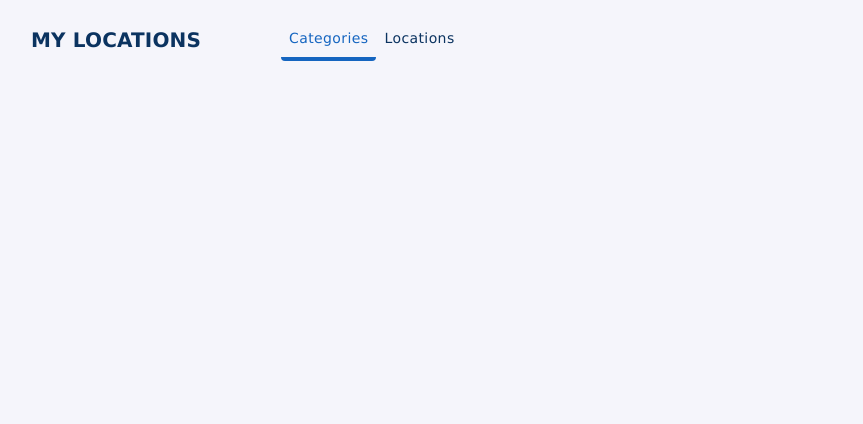
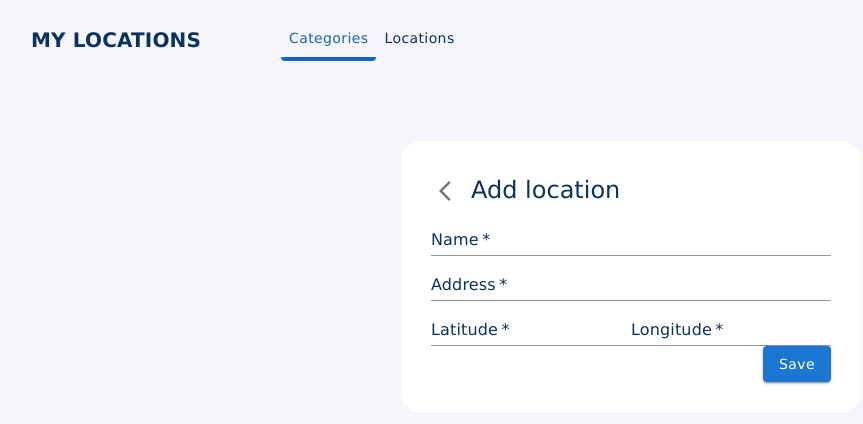
Before and after one commit to oanaprf/my-locations, a React (Create React App) app: page /locations/add in a window 1280 px wide. Shown: the top 424 px of the page, without its empty margins (9-872 px from the left). Built offline with nearby package versions, Linux system fonts and the light colour scheme.

Commit message:
added location crud

```diff
--- a/src/App.tsx
+++ b/src/App.tsx
@@ -6,6 +6,8 @@ import CategoriesList from "./components/categories/CategoriesList";
 import Locations from "./components/locations/LocationsList";
 import AddCategory from "./components/categories/AddCategory";
 import ViewCategory from "./components/categories/ViewCategory";
+import AddLocation from "./components/locations/AddLocation";
+import ViewLocation from "./components/locations/ViewLocation";
 
 const useStyles = makeStyles({
   app: {
@@ -42,6 +44,9 @@ const App = () => {
           <Route path="/categories/:id/view" element={<ViewCategory />} />
           <Route path="/categories/:id/edit" element={<AddCategory />} />
           <Route path="/categories" element={<CategoriesList />} />
+          <Route path="/locations/add" element={<AddLocation />} />
+          <Route path="/locations/:id/view" element={<ViewLocation />} />
+          <Route path="/locations/:id/edit" element={<AddLocation />} />
           <Route path="/locations" element={<Locations />} />
           <Route path="/" element={<Navigate to="/categories" />} />
         </Routes>
--- /dev/null
+++ b/src/components/locations/AddLocation.tsx
@@ -0,0 +1,118 @@
+import { Typography, TextField, Button, IconButton } from "@mui/material";
+import { v4 as uuidv4 } from "uuid";
+import { makeStyles } from "@mui/styles";
+import { ArrowBackIos } from "@mui/icons-material";
+import { useState } from "react";
+import { useDispatch, useSelector } from "react-redux";
+import { addLocation, editLocation } from "../../redux/actions";
+import { useNavigate, useParams } from "react-router-dom";
+import { getLocationById } from "../../redux/selectors";
+
+const useStyles = makeStyles({
+  form: {
+    width: 400,
+    minHeight: 200,
+    backgroundColor: "white",
+    borderRadius: 20,
+    padding: 30,
+    display: "flex",
+    flexDirection: "column",
+    justifyContent: "space-between",
+  },
+  flex: {
+    display: "flex",
+    alignItems: "center",
+  },
+  saveButton: {
+    alignSelf: "flex-end",
+  },
+});
+
+const AddLocation = () => {
+  const classes = useStyles();
+  const dispatch = useDispatch();
+  const navigate = useNavigate();
+  const params = useParams();
+  const location = useSelector(getLocationById(params?.id ?? ""));
+  const [name, setName] = useState(location?.name ?? "");
+  const [address, setAddress] = useState(location?.address ?? "");
+  const [latitude, setLatitude] = useState(location?.coordinates?.latitude ?? "");
+  const [longitude, setLongitude] = useState(location?.coordinates?.longitude ?? "");
+
+  const onNameChange = (e: React.ChangeEvent<HTMLInputElement>) =>
+    setName(e?.target?.value);
+  const onAddressChange = (e: React.ChangeEvent<HTMLInputElement>) =>
+    setAddress(e?.target?.value);
+  const onLatitudeChange = (e: React.ChangeEvent<HTMLInputElement>) =>
+    setLatitude(e?.target?.value);
+  const onLongitudeChange = (e: React.ChangeEvent<HTMLInputElement>) =>
+    setLongitude(e?.target?.value);
+
+  const onSave = () => {
+    if (name) {
+      if (location?.id) dispatch(editLocation({ id: location?.id, name, address }));
+      else
+        dispatch(
+          addLocation({
+            id: uuidv4(),
+            name,
+            address,
+            coordinates: { latitude, longitude },
+          })
+        );
+      navigate("/locations");
+    }
+  };
+
+  const onBackClick = () => navigate(-1);
+
+  return (
+    <div className={classes.form}>
+      <div className={classes.flex}>
+        <IconButton onClick={onBackClick}>
+          <ArrowBackIos />
+        </IconButton>
+        <Typography variant="h5">{location?.id ? "Edit" : "Add"} location</Typography>
+      </div>
+      <TextField
+        label="Name"
+        size="small"
+        variant="standard"
+        required
+        value={name}
+        onChange={onNameChange}
+      />
+      <TextField
+        label="Address"
+        size="small"
+        variant="standard"
+        required
+        value={address}
+        onChange={onAddressChange}
+      />
+      <div className={classes.flex}>
+        <TextField
+          label="Latitude"
+          size="small"
+          variant="standard"
+          required
+          value={latitude}
+          onChange={onLatitudeChange}
+        />
+        <TextField
+          label="Longitude"
+          size="small"
+          variant="standard"
+          required
+          value={longitude}
+          onChange={onLongitudeChange}
+        />
+      </div>
+      <Button variant="contained" onClick={onSave} className={classes.saveButton}>
+        Save
+      </Button>
+    </div>
+  );
+};
+
+export default AddLocation;
--- a/src/components/locations/LocationsList.tsx
+++ b/src/components/locations/LocationsList.tsx
@@ -1,31 +1,59 @@
+import { Typography } from "@mui/material";
 import { makeStyles } from "@mui/styles";
-import { useSelector } from "react-redux";
-import { getLocations } from "../../redux/selectors";
+import clsx from "clsx";
+import { useDispatch, useSelector } from "react-redux";
+import { selectLocation } from "../../redux/actions";
+import { getLocations, getSelectedLocationId } from "../../redux/selectors";
 import { Location } from "../../utils/types";
 
 const useStyles = makeStyles({
   locations: {
     display: "flex",
     flexDirection: "column",
+    width: 500,
   },
   location: {
     backgroundColor: "white",
-    borderRadius: 20,
+    borderRadius: 10,
     padding: 20,
+    marginBottom: 5,
+    "&:hover": {
+      cursor: "pointer",
+      backgroundColor: "#e8f0f9",
+      transition: "background-color 0.5s ease",
+    },
+    "&.selected": {
+      backgroundColor: "#d0e0f2",
+    },
   },
 });
 
 const LocationList = () => {
   const classes = useStyles();
+  const dispatch = useDispatch();
   const locations: Location[] = useSelector(getLocations);
+  const selectedLocationId: string = useSelector(getSelectedLocationId);
+
+  const onSelectCategory = (id: string) => () =>
+    dispatch(selectLocation(id === selectedLocationId ? "" : id));
 
   return (
     <div className={classes.locations}>
-      {locations?.map(({ id, name }) => (
-        <div key={id} className={classes.location}>
-          {name}
-        </div>
-      ))}
+      {locations?.length ? (
+        locations?.map(({ id, name }) => (
+          <div
+            key={id}
+            className={clsx(classes.location, selectedLocationId === id && "selected")}
+            onClick={onSelectCategory(id)}
+          >
+            {name}
+          </div>
+        ))
+      ) : (
+        <Typography variant="body1">
+          There are no locations. Add one on the button above.
+        </Typography>
+      )}
     </div>
   );
 };
--- /dev/null
+++ b/src/components/locations/ViewLocation.tsx
@@ -0,0 +1,79 @@
+import { Typography, IconButton } from "@mui/material";
+import { makeStyles } from "@mui/styles";
+import { useSelector } from "react-redux";
+import { ArrowBackIos } from "@mui/icons-material";
+import { useNavigate, useParams } from "react-router-dom";
+import { getLocationById } from "../../redux/selectors";
+
+const useStyles = makeStyles({
+  form: {
+    width: 400,
+    minHeight: 200,
+    backgroundColor: "white",
+    borderRadius: 20,
+    padding: 30,
+    display: "flex",
+    flexDirection: "column",
+  },
+  flex: {
+    display: "flex",
+    alignItems: "center",
+  },
+  fields: {
+    flexGrow: 1,
+    display: "flex",
+    flexDirection: "column",
+    justifyContent: "center",
+    marginLeft: 40,
+  },
+});
+
+const ViewLocation = () => {
+  const classes = useStyles();
+  const navigate = useNavigate();
+  const params = useParams();
+  const location = useSelector(getLocationById(params?.id ?? ""));
+
+  const onBackClick = () => navigate(-1);
+
+  return (
+    <div className={classes.form}>
+      <div className={classes.flex}>
+        <IconButton onClick={onBackClick} style={{ alignSelf: "flex-start" }}>
+          <ArrowBackIos />
+        </IconButton>
+        <Typography variant="h5">Location details</Typography>
+      </div>
+      <div className={classes.fields}>
+        <div className={classes.flex}>
+          <Typography variant="body2" style={{ fontWeight: 700, marginRight: 10 }}>
+            Name:
+          </Typography>
+          <Typography variant="body2">{location?.name}</Typography>
+        </div>
+        <div className={classes.flex}>
+          <Typography variant="body2" style={{ fontWeight: 700, marginRight: 10 }}>
+            Id:
+          </Typography>
+          <Typography variant="body2">{location?.id}</Typography>
+        </div>
+        <div className={classes.flex}>
+          <Typography variant="body2" style={{ fontWeight: 700, marginRight: 10 }}>
+            Address:
+          </Typography>
+          <Typography variant="body2">{location?.address}</Typography>
+        </div>
+        <div className={classes.flex}>
+          <Typography variant="body2" style={{ fontWeight: 700, marginRight: 10 }}>
+            Coordinates:
+          </Typography>
+          <Typography variant="body2">
+            {location?.coordinates?.latitude}:{location?.coordinates?.longitude}
+          </Typography>
+        </div>
+      </div>
+    </div>
+  );
+};
+
+export default ViewLocation;
--- a/src/components/toolbar/Toolbar.tsx
+++ b/src/components/toolbar/Toolbar.tsx
@@ -2,7 +2,7 @@ import { Button } from "@mui/material";
 import { makeStyles } from "@mui/styles";
 import { useDispatch, useSelector } from "react-redux";
 import { useNavigate } from "react-router-dom";
-import { setView } from "../../redux/actions";
+import { selectCategory, selectLocation, setView } from "../../redux/actions";
 import { getView } from "../../redux/selectors";
 import { VIEWS } from "../../utils/types";
 import Actions from "./Actions";
@@ -31,9 +31,11 @@ const Toolbar = () => {
   const dispatch = useDispatch();
   const navigate = useNavigate();
   const view: VIEWS = useSelector(getView);
+  const selectAction = view === VIEWS.CATEGORIES ? selectCategory : selectLocation;
 
   const onViewChange = () => {
     dispatch(setView(viewMapping[view].toggle));
+    dispatch(selectAction(""));
     navigate(viewMapping[view].route);
   };
 
--- a/src/redux/actionTypes.ts
+++ b/src/redux/actionTypes.ts
@@ -7,4 +7,5 @@ export const EDIT_CATEGORY = "EDIT_CATEGORY";
 
 export const ADD_LOCATION = "ADD_LOCATION";
 export const SELECT_LOCATION = "SELECT_LOCATION";
-export const DELETE_LOCATION = "ADD_LOCATION";
+export const DELETE_LOCATION = "DELETE_LOCATION";
+export const EDIT_LOCATION = "EDIT_LOCATION";
--- a/src/redux/actions.ts
+++ b/src/redux/actions.ts
@@ -7,6 +7,7 @@ import {
   EDIT_CATEGORY,
   SELECT_LOCATION,
   DELETE_LOCATION,
+  EDIT_LOCATION,
   SET_VIEW,
 } from "./actionTypes";
 
@@ -25,3 +26,4 @@ export const editCategory = createAction(EDIT_CATEGORY);
 export const addLocation = createAction(ADD_LOCATION);
 export const selectLocation = createAction(SELECT_LOCATION);
 export const deleteLocation = createAction(DELETE_LOCATION);
+export const editLocation = createAction(EDIT_LOCATION);
--- a/src/redux/rootReducer.ts
+++ b/src/redux/rootReducer.ts
@@ -7,6 +7,7 @@ import {
   DELETE_CATEGORY,
   DELETE_LOCATION,
   EDIT_CATEGORY,
+  EDIT_LOCATION,
   SELECT_CATEGORY,
   SELECT_LOCATION,
   SET_VIEW,
@@ -55,7 +56,7 @@ const categoriesReducer = (
 
 const locationsInitialState = {
   locations: [],
-  selectedLocation: "",
+  selectedLocationId: "",
 };
 const locationsReducer = (
   state = locationsInitialState,
@@ -69,7 +70,14 @@ const locationsReducer = (
     case DELETE_LOCATION:
       return {
         ...state,
+        selectedLocationId: "",
         locations: deleteItem(state?.locations, action?.payload as string),
+      };
+    case EDIT_LOCATION:
+      return {
+        ...state,
+        selectedLocationId: "",
+        locations: editItem(state?.locations, action?.payload as Category | Location),
       };
     default:
       return state;
--- a/src/redux/selectors.ts
+++ b/src/redux/selectors.ts
@@ -1,5 +1,6 @@
 import { RootStateOrAny } from "react-redux";
 import { findItem } from "../utils/utils";
+import { Location } from "../utils/types";
 
 export const getView = (state: RootStateOrAny) => state?.view;
 
@@ -10,7 +11,9 @@ export const getSelectedCategoryId = (state: RootStateOrAny) =>
   state?.category?.selectedCategoryId;
 
 export const getLocations = (state: RootStateOrAny) => state?.location?.locations;
-export const getLocationById = (id: string) => (state: RootStateOrAny) =>
-  findItem(state?.location?.locations, id);
+export const getLocationById =
+  (id: string) =>
+  (state: RootStateOrAny): Location | undefined =>
+    findItem(state?.location?.locations, id) as Location;
 export const getSelectedLocationId = (state: RootStateOrAny) =>
-  state?.category?.selectedLocationId;
+  state?.location?.selectedLocationId;
--- a/src/utils/utils.ts
+++ b/src/utils/utils.ts
@@ -3,7 +3,10 @@ import { Category, Location } from "./types";
 export const deleteItem = (array: Category[] | Location[], id: string) =>
   array.filter((item: Category | Location) => item?.id !== id);
 
-export const findItem = (array: Category[] | Location[], id: string) =>
+export const findItem = (
+  array: Location[] | Category[],
+  id: string
+): Category | Location | undefined =>
   array.find((item: Category | Location) => item?.id === id);
 
 export const editItem = (array: Category[] | Location[], item: Category | Location) => [
```
